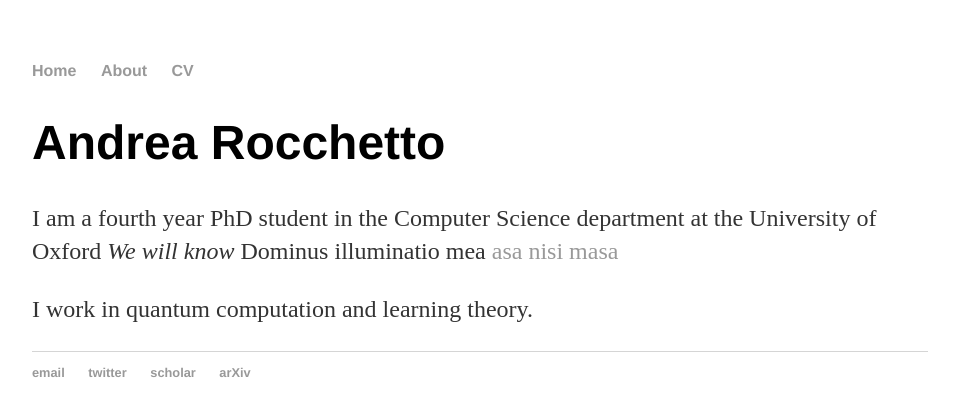
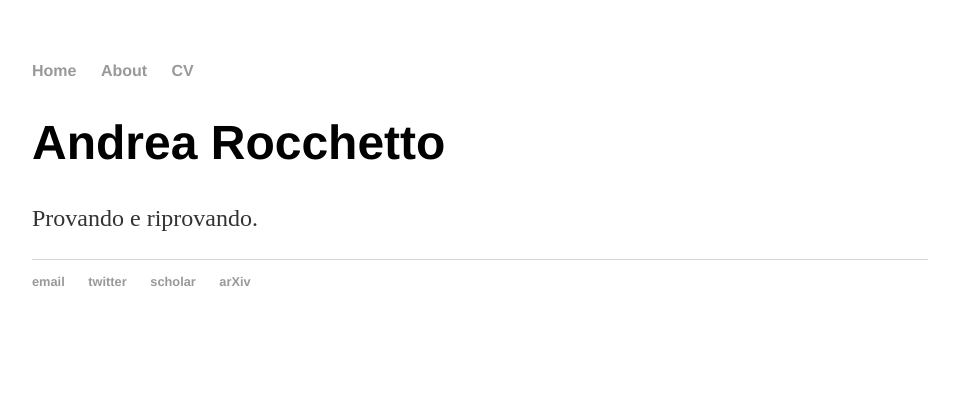
Before and after one commit to andrearocchetto/andrearocchetto.github.io, a Jekyll site: the page built from index.html, in a window 1280 px wide. Shown: the top 416 px of the page, without its empty margins (160-1119 px from the left). Built offline with Jekyll 4.4.1, drawn with Linux system fonts in a browser that asks for light colours.

Commit message:
Update index.html

```diff
--- a/index.html
+++ b/index.html
@@ -4,8 +4,5 @@ title: Andrea Rocchetto
 ---
 <div class="blurb">
 	<h1>Andrea Rocchetto</h1>
-	<p>I am a fourth year PhD student in the Computer Science department at the University of Oxford
-		<em>We will know</em> Dominus illuminatio mea <a href="/about">asa nisi masa</a></p>
-	<p>  </p>
-	<p>I work in quantum computation and learning theory.</p>
+	<p>Provando e riprovando.</p>
 </div><!-- /.blurb -->
```
